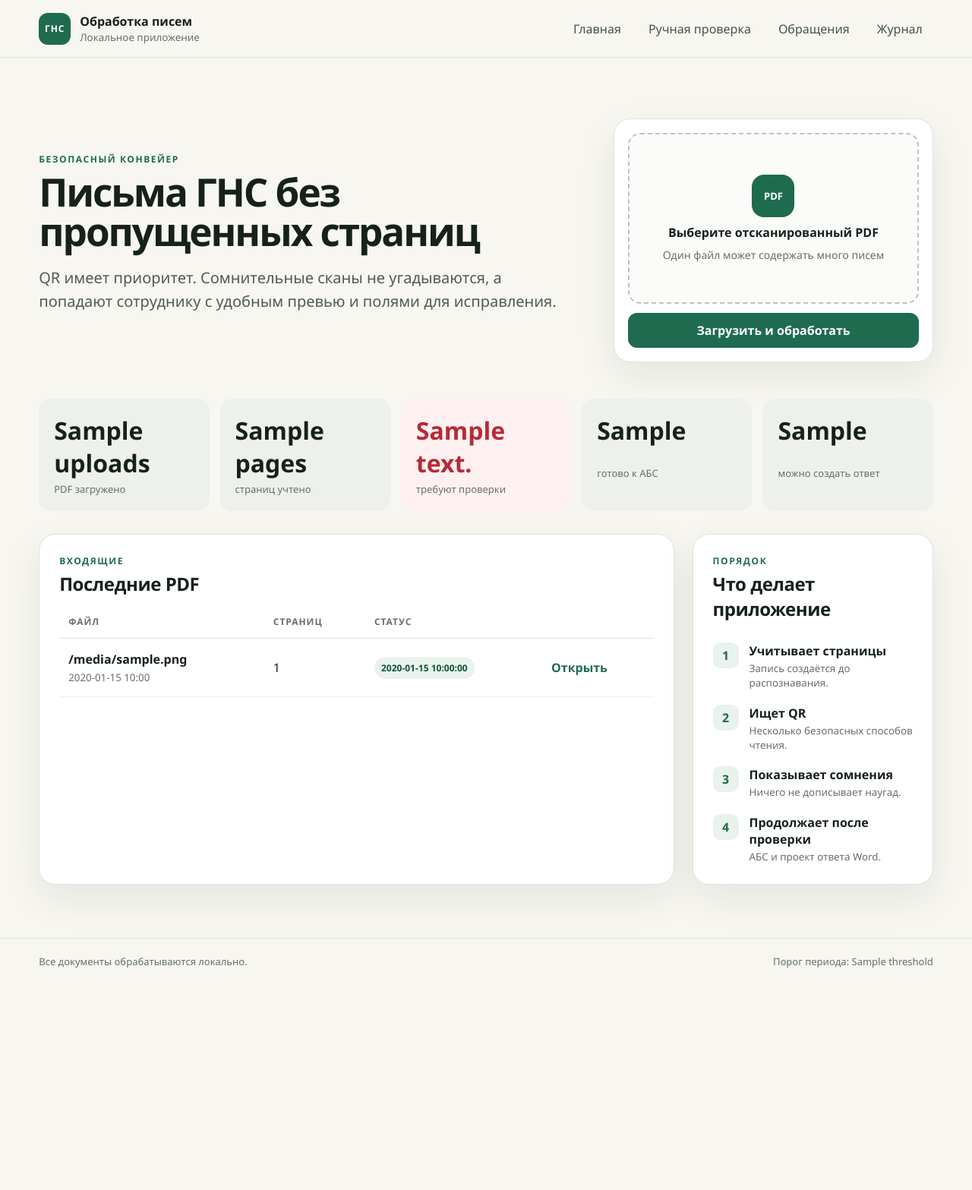
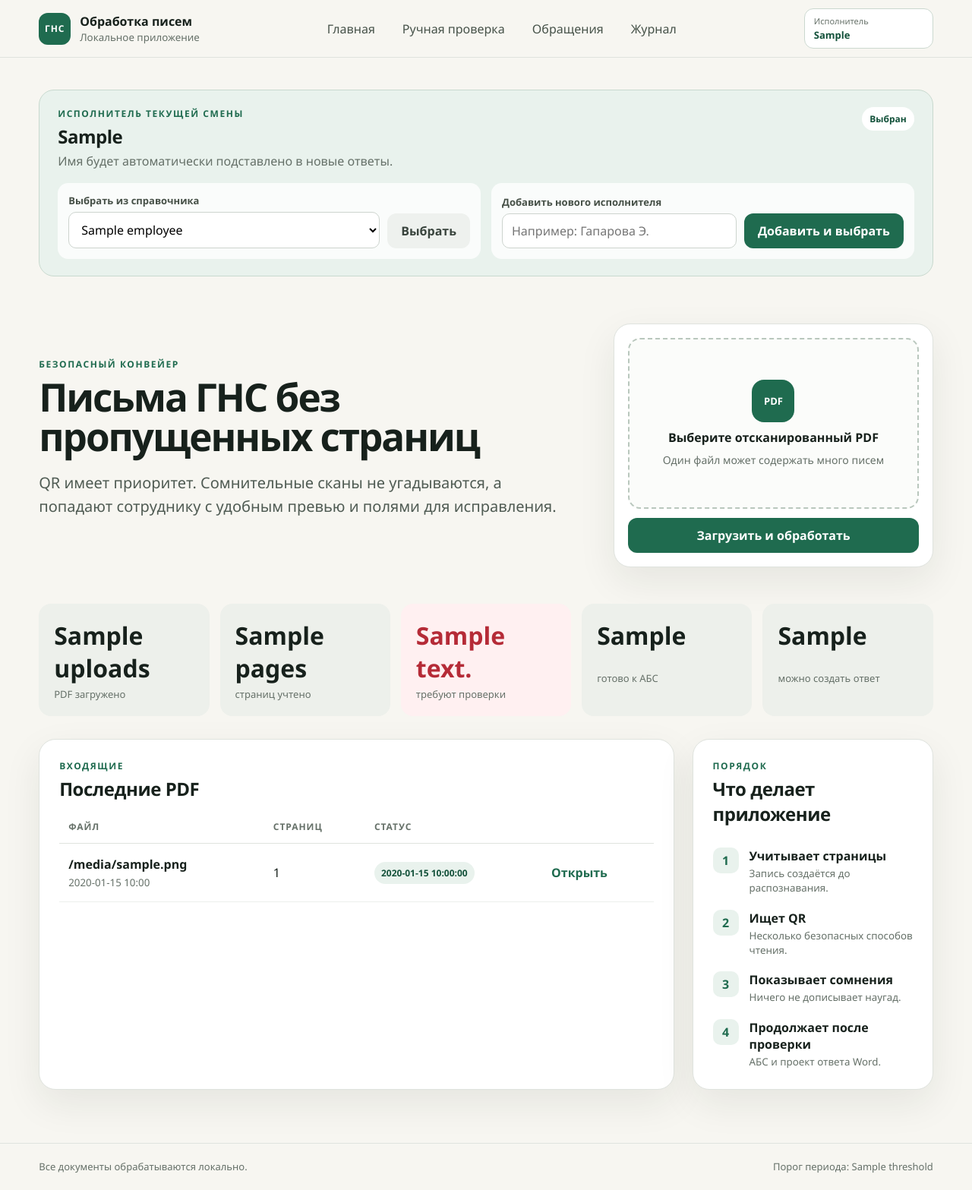
Before and after one commit to esasabiyatov-afk/gns-letter-automation, a FastAPI app: template src/gns_app/templates/index.html in a window 1280 px wide. Shown: the whole page at 76% size. Before the commit the page ends 1275 px from the top, so only its background shows below. Run offline with FastAPI, Linux system fonts and the light colour scheme; the template is opened without the code that fills it: most values are stand-ins (such as "Sample title", 1, 10 or a date in 2020).

Commit message:
Добавить выбор исполнителя при входе

```diff
--- a/src/gns_app/database.py
+++ b/src/gns_app/database.py
@@ -121,6 +121,17 @@ CREATE TABLE IF NOT EXISTS settings (
     value TEXT NOT NULL,
     updated_at TEXT NOT NULL
 );
+
+CREATE TABLE IF NOT EXISTS employee_profiles (
+    id INTEGER PRIMARY KEY AUTOINCREMENT,
+    name TEXT NOT NULL,
+    name_key TEXT NOT NULL UNIQUE,
+    created_at TEXT NOT NULL,
+    updated_at TEXT NOT NULL
+);
+
+CREATE INDEX IF NOT EXISTS idx_employee_profiles_name
+ON employee_profiles(name);
 """
 
 
--- a/src/gns_app/main.py
+++ b/src/gns_app/main.py
@@ -36,6 +36,7 @@ workflow = WorkflowService(db, settings)
 async def lifespan(_: FastAPI):
     settings.ensure_directories()
     db.initialize()
+    workflow.initialize_employee_profiles()
     yield
 
 
@@ -129,12 +130,15 @@ EVENT_LABELS = {
     "page_manually_confirmed": "Страница подтверждена сотрудником",
     "fake_abs_checked": "Выполнена тестовая проверка АБС",
     "response_created": "Создан ответ Word",
+    "employee_profile_added": "Добавлен исполнитель",
+    "active_employee_selected": "Выбран активный исполнитель",
 }
 
 ENTITY_LABELS = {
     "upload": "PDF",
     "page": "Страница",
     "case": "Обращение",
+    "settings": "Настройка",
 }
 
 
@@ -147,6 +151,7 @@ def taxpayer_word(count: int) -> str:
 
 
 def context(request: Request, **values):
+    active_employee = workflow.get_active_employee()
     return {
         "request": request,
         "status_labels": STATUS_LABELS,
@@ -159,6 +164,8 @@ def context(request: Request, **values):
         "entity_labels": ENTITY_LABELS,
         "taxpayer_word": taxpayer_word,
         "threshold": settings.period_threshold.isoformat(),
+        "active_employee": active_employee,
+        "employee_profiles": workflow.list_employee_profiles(),
         **values,
     }
 
@@ -177,12 +184,46 @@ def index(request: Request):
     )
 
 
+@app.post("/employees/add")
+def add_employee(employee_name: str = Form(...)):
+    try:
+        selected = workflow.add_employee(employee_name)
+    except WorkflowValidationError as exc:
+        return RedirectResponse(
+            f"/?error={quote(str(exc))}#employee-entry",
+            status_code=303,
+        )
+    return RedirectResponse(
+        f"/?message={quote(f'Исполнитель выбран: {selected}')}#employee-entry",
+        status_code=303,
+    )
+
+
+@app.post("/employees/select")
+def select_employee(employee_key: str = Form(...)):
+    try:
+        selected = workflow.select_employee(employee_key)
+    except WorkflowValidationError as exc:
+        return RedirectResponse(
+            f"/?error={quote(str(exc))}#employee-entry",
+            status_code=303,
+        )
+    return RedirectResponse(
+        f"/?message={quote(f'Исполнитель выбран: {selected}')}#employee-entry",
+        status_code=303,
+    )
+
+
 @app.post("/uploads")
 def create_upload(
     background_tasks: BackgroundTasks,
     file: UploadFile = File(...),
 ):
     try:
+        if not workflow.get_active_employee():
+            raise WorkflowValidationError(
+                "Сначала выберите или добавьте исполнителя"
+            )
         upload_id = workflow.create_upload(file.filename or "document.pdf", file.file)
     except (StorageError, WorkflowValidationError, ValueError) as exc:
         return RedirectResponse(
--- a/src/gns_app/static/styles.css
+++ b/src/gns_app/static/styles.css
@@ -20,7 +20,7 @@
 * { box-sizing: border-box; }
 body { margin: 0; min-height: 100vh; background: var(--paper); }
 a { color: inherit; text-decoration: none; }
-button, input { font: inherit; }
+button, input, select { font: inherit; }
 
 .app-header {
   min-height: 76px;
@@ -47,6 +47,15 @@ button, input { font: inherit; }
 nav { display: flex; gap: 8px; }
 nav a { padding: 10px 14px; border-radius: 10px; color: #465249; }
 nav a:hover { background: var(--green-soft); color: var(--green-dark); }
+.active-employee-chip {
+  min-width: 170px; display: grid; gap: 2px; padding: 8px 12px;
+  border: 1px solid #cbd8cf; border-radius: 12px; background: white;
+}
+.active-employee-chip small { color: var(--muted); font-size: 11px; }
+.active-employee-chip strong {
+  max-width: 190px; overflow: hidden; text-overflow: ellipsis;
+  white-space: nowrap; color: var(--green-dark); font-size: 13px;
+}
 
 .page-shell { width: min(1460px, 92vw); margin: 0 auto; padding: 42px 0 70px; }
 .app-footer {
@@ -63,6 +72,34 @@ h1 { font-size: clamp(34px, 4vw, 62px); line-height: 1.02; letter-spacing: -.04e
 h2 { margin: 5px 0 12px; font-size: 24px; letter-spacing: -.02em; }
 .lead { max-width: 730px; font-size: 20px; line-height: 1.55; color: #4f5b53; }
 .eyebrow { margin: 0; color: var(--green); font-size: 12px; font-weight: 800; letter-spacing: .13em; }
+
+.employee-entry {
+  margin-bottom: 24px; padding: 22px 24px; border: 1px solid #c8d9ce;
+  border-radius: 20px; background: var(--green-soft);
+}
+.employee-entry-required {
+  border-color: #e6c578; background: var(--amber-soft);
+  box-shadow: var(--shadow);
+}
+.employee-entry-heading {
+  display: flex; align-items: flex-start; justify-content: space-between;
+  gap: 20px; margin-bottom: 18px;
+}
+.employee-entry-heading h2 { margin-bottom: 5px; }
+.employee-entry-heading p:last-child { margin: 0; color: var(--muted); }
+.employee-ready-mark {
+  padding: 7px 10px; border-radius: 999px; background: white;
+  color: var(--green-dark); font-size: 12px; font-weight: 800;
+}
+.employee-entry-actions {
+  display: grid; grid-template-columns: 1fr 1fr; gap: 14px;
+}
+.employee-select-form, .employee-add-form {
+  display: grid; grid-template-columns: minmax(0, 1fr) auto;
+  align-items: end; gap: 10px; padding: 14px; border-radius: 14px;
+  background: rgba(255, 255, 255, .8);
+}
+.employee-entry-actions .field { margin: 0; }
 
 .upload-card, .panel, .action-panel {
   background: var(--panel); border: 1px solid var(--line);
@@ -87,6 +124,7 @@ h2 { margin: 5px 0 12px; font-size: 24px; letter-spacing: -.02em; }
 .upload-card .button { width: 100%; margin-top: 12px; }
 .button-primary { background: var(--green); color: white; }
 .button-primary:hover { background: var(--green-dark); }
+.button:disabled { opacity: .48; cursor: not-allowed; }
 .button-secondary { background: #eef1ee; color: #39443d; }
 .button-danger { background: var(--red); color: white; }
 .button-block { width: 100%; }
@@ -178,8 +216,14 @@ legend { font-weight: 800; margin-bottom: 10px; }
 .section-title span { color: var(--muted); font-size: 12px; }
 .field { display: grid; gap: 6px; margin-bottom: 13px; }
 .field > span { color: #465047; font-size: 13px; font-weight: 700; }
-.field input { width: 100%; border: 1px solid #cdd4ce; border-radius: 10px; padding: 11px 12px; background: white; }
-.field input:focus { outline: 3px solid rgba(31,107,79,.12); border-color: var(--green); }
+.field input, .field select { width: 100%; border: 1px solid #cdd4ce; border-radius: 10px; padding: 11px 12px; background: white; }
+.field input:focus, .field select:focus { outline: 3px solid rgba(31,107,79,.12); border-color: var(--green); }
+.profile-field {
+  display: grid; gap: 4px; margin: 16px 0; padding: 12px 14px;
+  border-radius: 12px; background: var(--green-soft);
+}
+.profile-field > span { color: #465047; font-size: 13px; font-weight: 700; }
+.profile-field small { color: var(--muted); }
 .two-columns { display: grid; grid-template-columns: 1fr 1fr; gap: 10px; }
 .taxpayer-row { display: grid; grid-template-columns: 1fr 170px 34px; gap: 8px; align-items: end; padding: 12px; margin-bottom: 10px; border-radius: 12px; background: #f5f7f4; }
 .taxpayer-row .field { margin: 0; }
@@ -226,16 +270,19 @@ pre { white-space: pre-wrap; word-break: break-word; max-height: 260px; overflow
 
 @media (max-width: 1050px) {
   .hero, .content-grid, .case-grid { grid-template-columns: 1fr; }
+  .employee-entry-actions { grid-template-columns: 1fr; }
   .stat-grid { grid-template-columns: repeat(3, 1fr); }
   .review-workspace { grid-template-columns: 1fr; height: auto; }
   .document-viewer { min-height: 700px; }
 }
 @media (max-width: 720px) {
   .app-header { align-items: flex-start; padding-top: 12px; padding-bottom: 12px; }
+  .active-employee-chip { display: none; }
   nav { display: grid; grid-template-columns: 1fr 1fr; }
   nav a { padding: 6px 8px; font-size: 12px; }
   .page-shell { width: min(94vw, 1460px); padding-top: 24px; }
   .hero { gap: 24px; }
+  .employee-select-form, .employee-add-form { grid-template-columns: 1fr; }
   .stat-grid { grid-template-columns: 1fr 1fr; }
   .review-row { grid-template-columns: 82px 1fr; }
   .review-row > .button { grid-column: 1 / -1; }
--- a/src/gns_app/templates/base.html
+++ b/src/gns_app/templates/base.html
@@ -22,11 +22,18 @@
       <a href="/cases">Обращения</a>
       <a href="/journal">Журнал</a>
     </nav>
+    <a class="active-employee-chip" href="/#employee-entry">
+      <small>Исполнитель</small>
+      <strong>{{ active_employee or 'не выбран' }}</strong>
+    </a>
   </header>
 
   <main class="page-shell">
     {% if request.query_params.get('error') %}
       <div class="alert alert-error">{{ request.query_params.get('error') }}</div>
+    {% endif %}
+    {% if request.query_params.get('message') %}
+      <div class="alert alert-success">{{ request.query_params.get('message') }}</div>
     {% endif %}
     {% block content %}{% endblock %}
   </main>
--- a/src/gns_app/templates/index.html
+++ b/src/gns_app/templates/index.html
@@ -1,6 +1,55 @@
 {% extends "base.html" %}
 {% block title %}Главная · Обработка писем ГНС{% endblock %}
 {% block content %}
+<section id="employee-entry"
+         class="employee-entry {% if not active_employee %}employee-entry-required{% endif %}">
+  <div class="employee-entry-heading">
+    <div>
+      <p class="eyebrow">ИСПОЛНИТЕЛЬ ТЕКУЩЕЙ СМЕНЫ</p>
+      {% if active_employee %}
+        <h2>{{ active_employee }}</h2>
+        <p>Имя будет автоматически подставлено в новые ответы.</p>
+      {% else %}
+        <h2>Перед началом выберите исполнителя</h2>
+        <p>Без исполнителя загрузка новых PDF временно заблокирована.</p>
+      {% endif %}
+    </div>
+    {% if active_employee %}
+      <span class="employee-ready-mark">Выбран</span>
+    {% endif %}
+  </div>
+
+  <div class="employee-entry-actions">
+    {% if employee_profiles %}
+      <form action="/employees/select" method="post" class="employee-select-form">
+        <label class="field">
+          <span>Выбрать из справочника</span>
+          <select name="employee_key" required>
+            {% for employee in employee_profiles %}
+              <option value="{{ employee.name_key }}"
+                      {% if employee.name == active_employee %}selected{% endif %}>
+                {{ employee.name }}
+              </option>
+            {% endfor %}
+          </select>
+        </label>
+        <button class="button button-secondary" type="submit">Выбрать</button>
+      </form>
+    {% endif %}
+
+    <form action="/employees/add" method="post" class="employee-add-form">
+      <label class="field">
+        <span>Добавить нового исполнителя</span>
+        <input name="employee_name" maxlength="120"
+               placeholder="Например: Гапарова Э." required>
+      </label>
+      <button class="button button-primary" type="submit">
+        Добавить и выбрать
+      </button>
+    </form>
+  </div>
+</section>
+
 <section class="hero">
   <div>
     <p class="eyebrow">БЕЗОПАСНЫЙ КОНВЕЙЕР</p>
@@ -17,11 +66,16 @@
       <strong>Выберите отсканированный PDF</strong>
       <span>Один файл может содержать много писем</span>
       <input id="pdf-file" name="file" type="file"
-             accept="application/pdf,.pdf" required>
+             accept="application/pdf,.pdf" required
+             {% if not active_employee %}disabled{% endif %}>
     </label>
-    <button class="button button-primary" type="submit">
+    <button class="button button-primary" type="submit"
+            {% if not active_employee %}disabled{% endif %}>
       Загрузить и обработать
     </button>
+    {% if not active_employee %}
+      <p class="form-note">Сначала выберите исполнителя выше.</p>
+    {% endif %}
   </form>
 </section>
 
```
Also changed, not shown: docs/IMPLEMENTATION_STATUS.md (+5 -0 lines), docs/PRODUCT_SPEC.md (+15 -2 lines), src/gns_app/services/workflow.py (+167 -4 lines), src/gns_app/templates/review_page.html (+6 -4 lines), tests/test_employee_profiles.py (added, +44 -0 lines), README.md.
